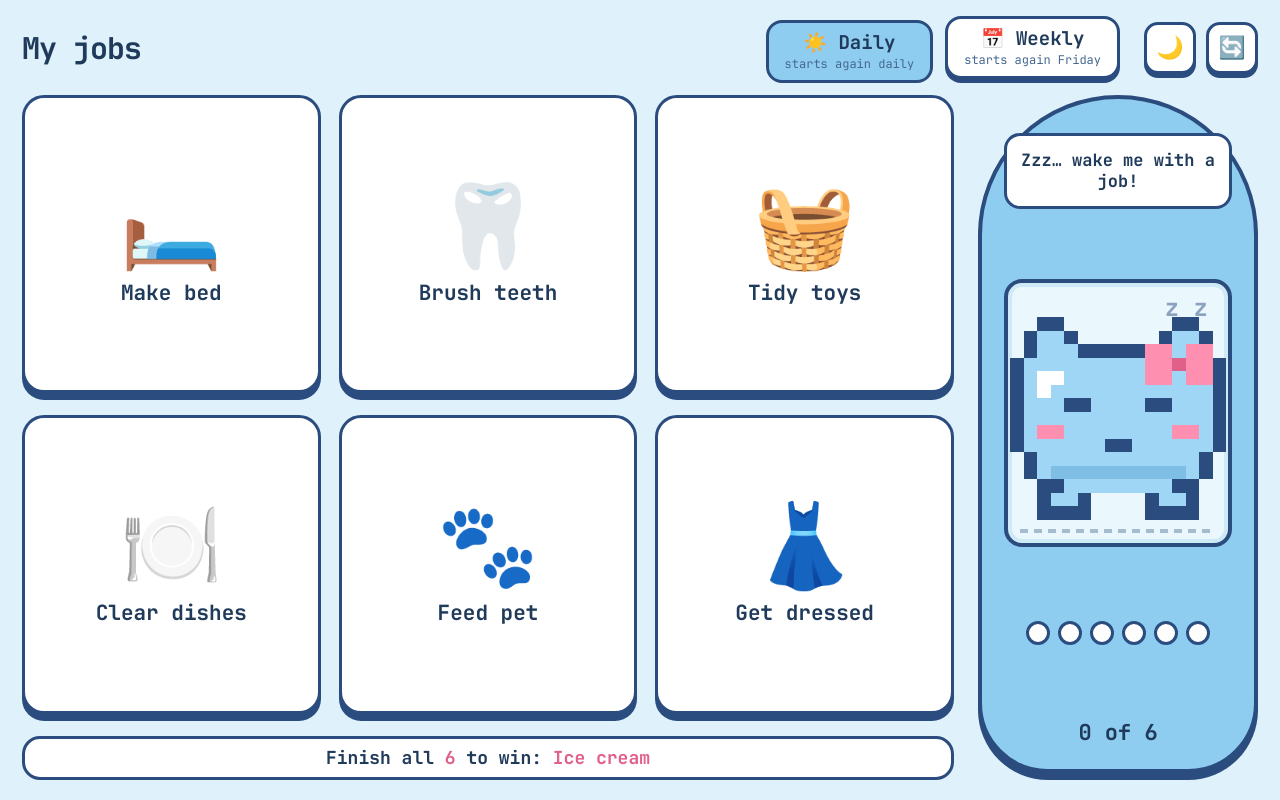
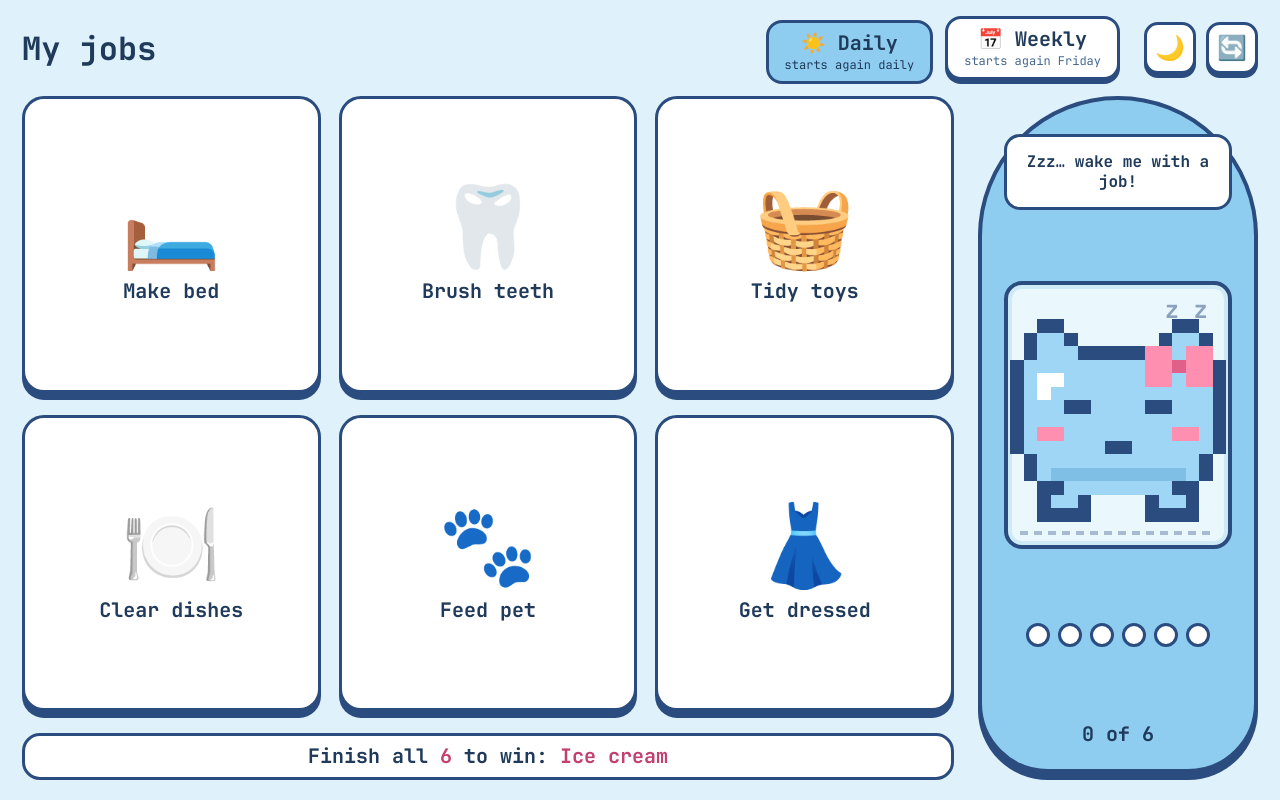
Before and after one commit to Moistnutmeg/choreboard, a Flask app: page / in a window 1280 px wide. Run offline with Flask 3, Linux system fonts and the light colour scheme; data that the repository does not hold is empty.

Commit message:
Style pass: font scale, text contrast, plainer admin page
Collapse the chart's 16 font sizes to a 12/16/20/24/32/40 scale (plus 64 and
80 for emoji and the clock) and the admin page's to 12/14/16/20. Darken the
pink text colour to 4.9:1 on white, give the active tab's small text full
contrast, lift the sleep screen's Wake button, and drop tight tracking below
40px. Admin page: regular weight except card headings and Save, no emoji in
headings or placeholders.

Co-Authored-By: Claude Sonnet 5.5 <noreply@anthropic.com>

```diff
--- a/templates/chart.html
+++ b/templates/chart.html
@@ -21,7 +21,7 @@
   --text:   #1f3a5a;
   --muted:  #46688f;
   --pink:   #ff8fb1;
-  --pink-d: #e0608a;
+  --pink-d: #c2416f;
 }
 
 html, body {
@@ -43,7 +43,7 @@ html, body {
 
 /* HEADER: title, tabs, tools on one row */
 .top { display: flex; align-items: center; flex-shrink: 0; margin-bottom: 16px; }
-.title { flex: 1; font-size: 30px; font-weight: 700; letter-spacing: -1px; min-width: 0; white-space: nowrap; overflow: hidden; text-overflow: ellipsis; }
+.title { flex: 1; font-size: 32px; font-weight: 700; letter-spacing: 0; min-width: 0; white-space: nowrap; overflow: hidden; text-overflow: ellipsis; }
 
 .tabs { display: flex; margin-right: 14px; }
 .tab {
@@ -54,11 +54,12 @@ html, body {
   padding: 7px 16px 8px;
   margin-left: 12px;
   text-align: center;
-  font-size: 19px; font-weight: 700;
+  font-size: 20px; font-weight: 700;
   cursor: pointer;
   transition: transform 0.1s, box-shadow 0.1s, background 0.15s;
 }
 .tab small { display: block; font-size: 12px; font-weight: 400; color: var(--muted); margin-top: 1px; }
+.tab.active small { color: var(--text); }
 .tab.active { background: var(--shell); transform: translateY(4px); box-shadow: 0 0 0 var(--navy); }
 
 .tool {
@@ -68,7 +69,7 @@ html, body {
   box-shadow: 0 4px 0 var(--navy);
   width: 52px; height: 52px;
   margin-left: 10px;
-  font-size: 22px; line-height: 1;
+  font-size: 24px; line-height: 1;
   cursor: pointer; font-family: inherit;
 }
 .tool:active { transform: translateY(4px); box-shadow: 0 0 0 var(--navy); }
@@ -100,8 +101,8 @@ html, body {
 }
 .chore:active { transform: translateY(3px); box-shadow: 0 4px 0 var(--navy); }
 .chore.done { background: var(--sky2); transform: translateY(7px); box-shadow: 0 0 0 var(--navy); }
-.chore-emoji { font-size: 82px; line-height: 1; margin-bottom: 14px; }
-.chore-name  { font-size: 21px; font-weight: 700; line-height: 1.2; overflow-wrap: break-word; max-width: 100%; }
+.chore-emoji { font-size: 80px; line-height: 1; margin-bottom: 14px; }
+.chore-name  { font-size: 20px; font-weight: 700; line-height: 1.2; overflow-wrap: break-word; max-width: 100%; }
 .stamp { position: absolute; top: 10px; right: 12px; width: 38px; height: 34px; opacity: 0; -webkit-transform: scale(0.3); transform: scale(0.3); transition: opacity 0.15s, transform 0.2s; }
 .chore.done .stamp { opacity: 1; -webkit-transform: scale(1); transform: scale(1); }
 
@@ -112,7 +113,7 @@ html, body {
   border: 3px solid var(--navy);
   border-radius: 18px;
   padding: 8px 16px;
-  font-size: 18px; font-weight: 700; line-height: 1.25;
+  font-size: 20px; font-weight: 700; line-height: 1.25;
   overflow-wrap: break-word;
   text-align: center;
 }
@@ -130,10 +131,10 @@ html, body {
   padding: 20px; text-align: center;
 }
 .complete.show { display: flex; }
-.big-emoji { font-size: 60px; line-height: 1; margin-bottom: 12px; }
-.congrats  { font-size: 38px; font-weight: 700; letter-spacing: -1.5px; }
+.big-emoji { font-size: 64px; line-height: 1; margin-bottom: 12px; }
+.congrats  { font-size: 40px; font-weight: 700; letter-spacing: -0.8px; }
 .won-label { font-size: 20px; color: var(--muted); margin-top: 14px; font-weight: 400; }
-.reward-won { font-size: 34px; font-weight: 700; color: var(--pink-d); margin-top: 4px; }
+.reward-won { font-size: 32px; font-weight: 700; color: var(--pink-d); margin-top: 4px; }
 .reset-btn {
   margin-top: 22px;
   background: var(--shell);
@@ -158,7 +159,7 @@ html, body {
   background: #fff; border: 3px solid var(--navy); border-radius: 16px;
   width: 100%; min-height: 76px; padding: 10px 12px;
   display: flex; align-items: center; justify-content: center;
-  font-size: 17px; font-weight: 700; line-height: 1.25; text-align: center;
+  font-size: 16px; font-weight: 700; line-height: 1.25; text-align: center;
 }
 .lcd {
   position: relative;
@@ -199,13 +200,13 @@ html, body {
 .dots { display: flex; justify-content: center; flex-wrap: wrap; }
 .dot { width: 24px; height: 24px; border-radius: 50%; border: 3px solid var(--navy); background: #fff; margin: 3px 4px; transition: background 0.2s; }
 .dot.on { background: var(--pink); }
-.count { font-size: 22px; font-weight: 700; }
+.count { font-size: 20px; font-weight: 700; }
 
 .loading { position: fixed; top: 0; left: 0; width: 100%; height: 100%; background: var(--sky); display: flex; align-items: center; justify-content: center; font-size: 20px; font-weight: 700; color: var(--muted); z-index: 999; }
 
 @-webkit-keyframes pop { 0%{opacity:0;-webkit-transform:scale(0) rotate(0deg) translate(var(--tx),var(--ty))} 45%{opacity:1;-webkit-transform:scale(1.3) rotate(150deg) translate(var(--tx),var(--ty))} 100%{opacity:0;-webkit-transform:scale(0.4) rotate(310deg) translate(var(--tx),var(--ty))} }
 @keyframes pop { 0%{opacity:0;transform:scale(0) rotate(0deg) translate(var(--tx),var(--ty))} 45%{opacity:1;transform:scale(1.3) rotate(150deg) translate(var(--tx),var(--ty))} 100%{opacity:0;transform:scale(0.4) rotate(310deg) translate(var(--tx),var(--ty))} }
-.spark { position: fixed; pointer-events: none; font-size: 26px; z-index: 500; -webkit-animation: pop 0.75s ease-out forwards; animation: pop 0.75s ease-out forwards; }
+.spark { position: fixed; pointer-events: none; font-size: 24px; z-index: 500; -webkit-animation: pop 0.75s ease-out forwards; animation: pop 0.75s ease-out forwards; }
 
 @media (prefers-reduced-motion: reduce) {
   .pet, .pet ~ .zzz, .bed .zzz, .heart, .spark { -webkit-animation: none !important; animation: none !important; }
@@ -215,12 +216,12 @@ html, body {
 .blackout { display: none; position: fixed; top: 0; left: 0; width: 100%; height: 100%; background: #000; z-index: 9999; -webkit-flex-direction: column; flex-direction: column; align-items: center; justify-content: center; }
 .blackout.active { display: -webkit-flex; display: flex; }
 /* everything on this screen stays dim: it is a bedroom at night */
-.clock { font-size: 84px; font-weight: 700; letter-spacing: -3px; color: #4a6a90; line-height: 1; margin-bottom: 22px; }
-.clock small { font-size: 28px; letter-spacing: 0; margin-left: 10px; color: #35506f; }
+.clock { font-size: 80px; font-weight: 700; letter-spacing: -2px; color: #4a6a90; line-height: 1; margin-bottom: 22px; }
+.clock small { font-size: 24px; letter-spacing: 0; margin-left: 10px; color: #35506f; }
 .bed { position: relative; width: 480px; height: 315px; }
 #bed-art, .bed svg { width: 100%; height: 100%; display: block; }
 .bed .zzz { display: block; top: 6px; right: 70px; color: #3a5576; -webkit-animation: zzz 2.4s steps(4) infinite; animation: zzz 2.4s steps(4) infinite; }
-.wake-btn { margin-top: 26px; background: #1a1a1a; border: none; border-radius: 14px; padding: 12px 30px; color: #6a6a6a; font-size: 18px; font-weight: 600; cursor: pointer; font-family: inherit; }
+.wake-btn { margin-top: 26px; background: #1a1a1a; border: none; border-radius: 14px; padding: 12px 30px; color: #8a8a8a; font-size: 16px; font-weight: 600; cursor: pointer; font-family: inherit; }
 .wake-btn:active { background: #2a2a2a; }
 </style>
 </head>
```
Also changed, not shown: templates/admin.html (+16 -16 lines).
